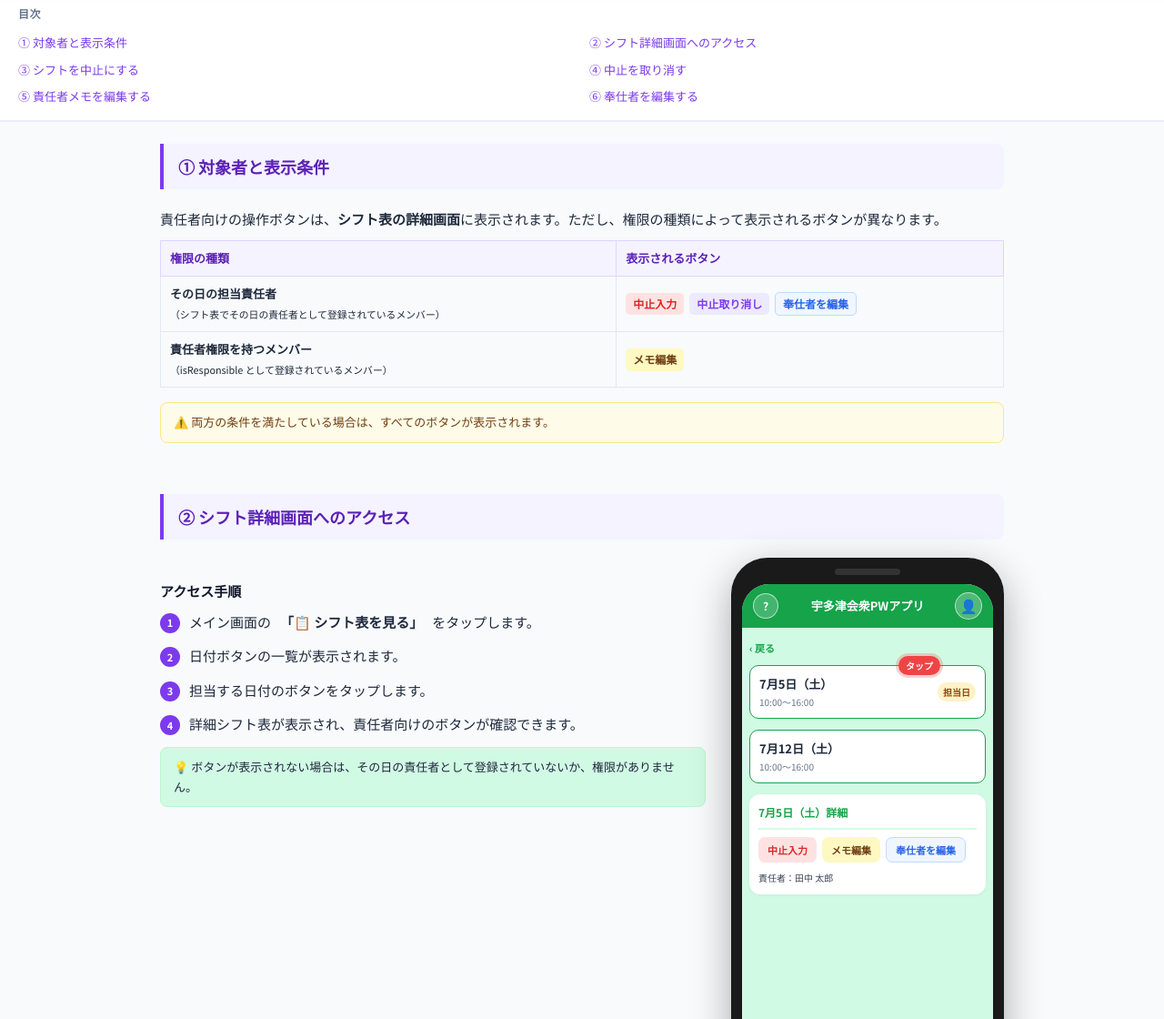
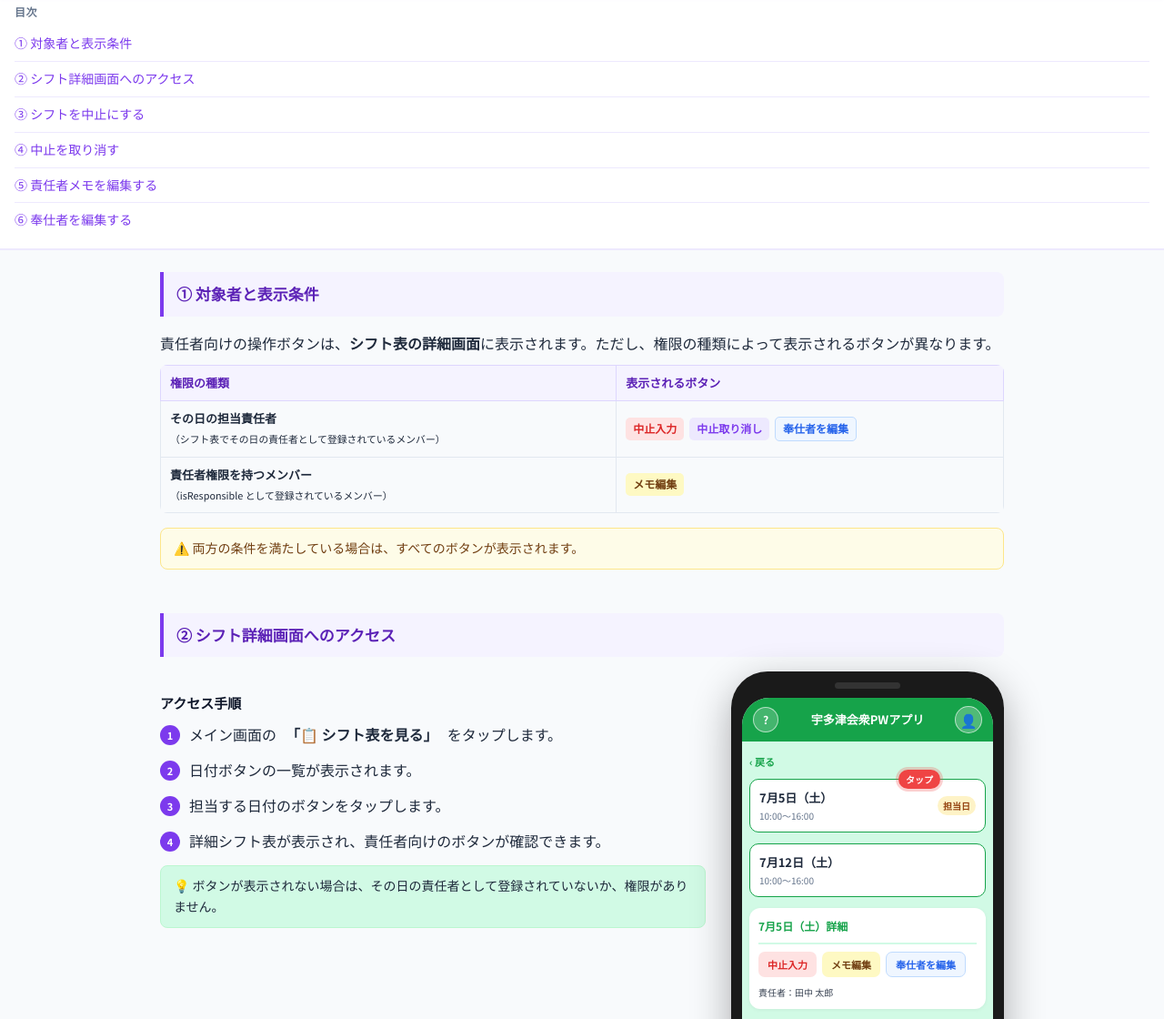
Before and after one commit to jw-utazu/manual, a plain HTML site: page manual-responsible.html in a window 1280 px wide. Shown: the part 94-1214 px from the top of the page at 91% size. Drawn offline with Linux system fonts and the light colour scheme.

Commit message:
マニュアルをスマホ向けレイアウトに変更
- モバイルファーストに変更（デフォルト縦積み、760px以上で横並び）
- フォントサイズ 15px → 16px（iOS自動ズーム防止）
- 目次リンクのタップ領域を拡大（44px相当）
- スマホフレームを全幅・中央寄せ対応
- note/tip/FAQ のフォントサイズを 13px → 14px に統一
- 責任者マニュアルの権限表を横スクロール対応
- manual.html を index.html にリネーム

Co-Authored-By: Claude Sonnet 4.6 <noreply@anthropic.com>

```diff
--- a/manual-responsible.html
+++ b/manual-responsible.html
@@ -20,7 +20,7 @@
 *,*::before,*::after { box-sizing: border-box; margin: 0; padding: 0; }
 body {
   font-family: "Noto Sans JP", sans-serif;
-  font-size: 15px;
+  font-size: 16px;
   background: #f8fafc;
   color: #1e293b;
   line-height: 1.7;
@@ -36,23 +36,24 @@ body {
 .manual-hdr h1 { font-size: 18px; font-weight: 700; }
 .manual-hdr p  { font-size: 12px; color: rgba(255,255,255,.8); margin-top: 2px; }
 
-.toc { background: white; border-bottom: 2px solid #ede9fe; padding: 14px 20px; }
-.toc h2 { font-size: 12px; font-weight: 700; color: #64748b; margin-bottom: 8px; letter-spacing:.05em; }
-.toc ol { list-style: none; display: grid; grid-template-columns: 1fr 1fr; gap: 4px 16px; }
-.toc a { color: #7c3aed; font-size: 13px; font-weight: 500; text-decoration: none; }
+.toc { background: white; border-bottom: 2px solid #ede9fe; padding: 12px 16px; }
+.toc h2 { font-size: 12px; font-weight: 700; color: #64748b; margin-bottom: 6px; letter-spacing:.05em; }
+.toc ol { list-style: none; display: flex; flex-direction: column; gap: 0; }
+.toc a { color: #7c3aed; font-size: 14px; font-weight: 500; text-decoration: none; display: block; padding: 7px 0; border-bottom: 1px solid #ede9fe; }
+.toc li:last-child a { border-bottom: none; }
 .toc a:hover { text-decoration: underline; }
 
-main { max-width: 960px; margin: 0 auto; padding: 24px 16px 60px; }
-section { margin-bottom: 56px; scroll-margin-top: 80px; }
+main { max-width: 960px; margin: 0 auto; padding: 16px 12px 60px; }
+section { margin-bottom: 48px; scroll-margin-top: 80px; }
 section > h2 {
-  font-size: 18px; font-weight: 700; color: #5b21b6;
-  padding: 10px 16px; background: #f5f3ff;
+  font-size: 17px; font-weight: 700; color: #5b21b6;
+  padding: 10px 14px; background: #f5f3ff;
   border-left: 4px solid #7c3aed; border-radius: 0 8px 8px 0;
-  margin-bottom: 20px;
+  margin-bottom: 16px;
 }
-section h3 { font-size: 15px; font-weight: 700; color: #0f172a; margin: 20px 0 8px; }
+section h3 { font-size: 15px; font-weight: 700; color: #0f172a; margin: 18px 0 8px; }
 
-.step-row { display: flex; gap: 28px; align-items: flex-start; margin-bottom: 24px; }
+.step-row { display: flex; flex-direction: column; gap: 20px; align-items: stretch; margin-bottom: 24px; }
 .step-text { flex: 1; min-width: 0; }
 .step-text ol { list-style: none; counter-reset: sc; }
 .step-text ol li {
@@ -66,8 +67,8 @@ section h3 { font-size: 15px; font-weight: 700; color: #0f172a; margin: 20px 0 8
   display: flex; align-items: center; justify-content: center;
   font-size: 11px; font-weight: 700; flex-shrink: 0; margin-top: 3px;
 }
-.note { background: #fefce8; border: 1px solid var(--amber); border-radius: 8px; padding: 10px 14px; font-size: 13px; margin-top: 12px; color: #713f12; }
-.tip  { background: var(--green-light); border: 1px solid var(--green-mid); border-radius: 8px; padding: 10px 14px; font-size: 13px; margin-top: 12px; }
+.note { background: #fefce8; border: 1px solid var(--amber); border-radius: 8px; padding: 10px 14px; font-size: 14px; margin-top: 12px; color: #713f12; }
+.tip  { background: var(--green-light); border: 1px solid var(--green-mid); border-radius: 8px; padding: 10px 14px; font-size: 14px; margin-top: 12px; }
 
 /* ラベル */
 .lbl-red { display:inline-block; background:#fee2e2; color:var(--danger-dark); border-radius:5px; padding:2px 8px; font-size:12px; font-weight:700; }
@@ -78,7 +79,8 @@ section h3 { font-size: 15px; font-weight: 700; color: #0f172a; margin: 20px 0 8
 .lbl-sec { display:inline-block; background:#f3f4f6; color:#374151; border:1px solid #d1d5db; border-radius:5px; padding:2px 8px; font-size:12px; font-weight:700; }
 
 /* 権限表 */
-.perm-table { width:100%; border-collapse:collapse; font-size:13px; margin:10px 0 16px; }
+.perm-table-wrap { overflow-x: auto; -webkit-overflow-scrolling: touch; margin: 10px 0 16px; border-radius: 8px; }
+.perm-table { width:100%; border-collapse:collapse; font-size:13px; min-width: 320px; }
 .perm-table th { background:#f5f3ff; padding:8px 10px; border:1px solid #ddd6fe; font-weight:700; color:#5b21b6; text-align:left; }
 .perm-table td { padding:8px 10px; border:1px solid #e2e8f0; }
 .perm-table td.yes { color:var(--green); font-weight:700; text-align:center; }
@@ -87,7 +89,7 @@ section h3 { font-size: 15px; font-weight: 700; color: #0f172a; margin: 20px 0 8
    スマホフレーム
 ============================================================ */
 .phone-frame {
-  width: 300px; flex-shrink: 0;
+  width: 100%; max-width: 320px; align-self: center; flex-shrink: 0;
   background: #1a1a1a;
   border-radius: 40px;
   padding: 12px;
@@ -165,12 +167,11 @@ section h3 { font-size: 15px; font-weight: 700; color: #0f172a; margin: 20px 0 8
 .dialog-btn-cancel { flex:1; padding:6px; background:#f3f4f6; border:none; border-radius:6px; font-size:11px; font-weight:700; color:#374151; }
 .dialog-btn-ok { flex:1; padding:6px; background:var(--danger); border:none; border-radius:6px; font-size:11px; font-weight:700; color:white; }
 
-@media (max-width: 760px) {
-  .step-row { flex-direction: column; align-items: stretch; }
-  .phone-frame { width: 100%; max-width: 300px; align-self: center; }
-  .toc ol { grid-template-columns: 1fr; }
+@media (min-width: 760px) {
+  .step-row { flex-direction: row; align-items: flex-start; gap: 28px; }
+  .phone-frame { width: 300px; max-width: none; align-self: auto; }
+  main { padding: 24px 16px 60px; }
 }
-.step-row { align-items: flex-start; }
 .step-text { padding-top: 4px; }
 </style>
 </head>
@@ -201,6 +202,7 @@ section h3 { font-size: 15px; font-weight: 700; color: #0f172a; margin: 20px 0 8
 
   <p>責任者向けの操作ボタンは、<strong>シフト表の詳細画面</strong>に表示されます。ただし、権限の種類によって表示されるボタンが異なります。</p>
 
+  <div class="perm-table-wrap">
   <table class="perm-table">
     <thead>
       <tr>
@@ -225,6 +227,7 @@ section h3 { font-size: 15px; font-weight: 700; color: #0f172a; margin: 20px 0 8
       </tr>
     </tbody>
   </table>
+  </div>
 
   <div class="note">⚠️ 両方の条件を満たしている場合は、すべてのボタンが表示されます。</div>
 </section>
```
Also changed, not shown: index.html (+24 -26 lines), manual-admin.html (+20 -19 lines).
